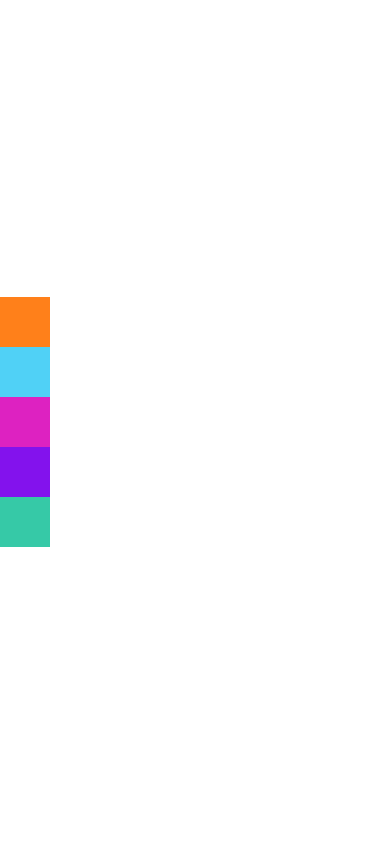
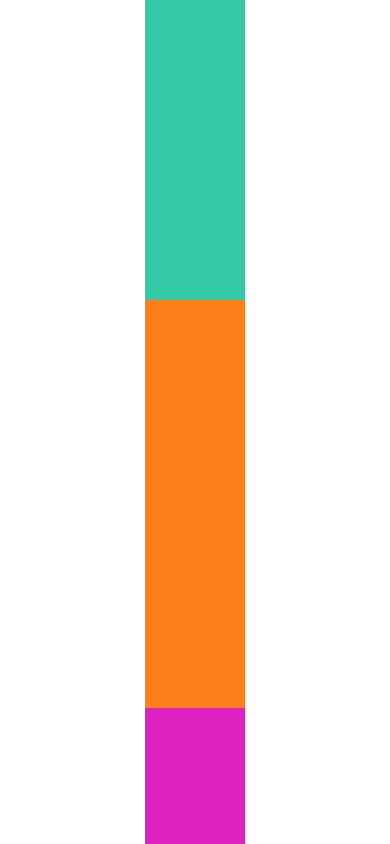
Before and after one commit to gc-marcos/course-react-nativo, a React Native app in the folder Exercicios/: screen / in a window 390 px wide. Built offline with nearby package versions, Linux system fonts and the light colour scheme.

Commit message:
Flexbox
Flexbox final.

```diff
--- a/Exercicios/src/App.js
+++ b/Exercicios/src/App.js
@@ -1,7 +1,9 @@
 import React from 'react';
 import {SafeAreaView, StyleSheet} from 'react-native';
 
-import FlexboxV2 from './components/layout/FlexboxV2';
+import FlexboxV4 from './components/layout/FlexboxV4';
+// import FlexboxV3 from './components/layout/FlexboxV3';
+// import FlexboxV2 from './components/layout/FlexboxV2';
 // import FlexboxV1 from './components/layout/FlexboxV1';
 // import Quadrado from './components/layout/Quadrado';
 // import DigiteSeuNome from './components/DigiteSeuNome';
@@ -25,8 +27,10 @@
 
 export default () => (
   <SafeAreaView style={style.App}>
+    <FlexboxV4 />
+    {/*<FlexboxV3 />
     <FlexboxV2 />
-    {/*<FlexboxV1 />
+    <FlexboxV1 />
     <DigiteSeuNome />
     <ListaProdutosV2 />
     <ListaProdutos />
--- a/Exercicios/src/components/layout/FlexboxV2.js
+++ b/Exercicios/src/components/layout/FlexboxV2.js
@@ -16,8 +16,10 @@
 
 const style = StyleSheet.create({
   FlexV1: {
+    flexGrow: 1,
     width: '100%',
-    justifyContent: 'space-between',
+    alignItems: 'center',
+    justifyContent: 'space-evenly',
     backgroundColor: '#FFF',
   },
 });
--- /dev/null
+++ b/Exercicios/src/components/layout/FlexboxV3.js
@@ -0,0 +1,26 @@
+import React from 'react';
+import {View, StyleSheet} from 'react-native';
+import Quadrado from './Quadrado';
+
+export default props => {
+  return (
+    <View style={style.Flex1}>
+      <Quadrado cor="#ff801a" lado={20} />
+      <Quadrado cor="#50d1f6" lado={30} />
+      <Quadrado cor="#dd22c1" lado={40} />
+      <Quadrado cor="#8312ed" lado={50} />
+      <Quadrado cor="#36c9a7" lado={60} />
+    </View>
+  );
+};
+
+const style = StyleSheet.create({
+  Flex1: {
+    flexDirection: 'row',
+    justifyContent: 'space-evenly',
+    alignItems: 'baseline',
+    width: '100%',
+    height: 350,
+    backgroundColor: '#FFF',
+  },
+});
--- /dev/null
+++ b/Exercicios/src/components/layout/FlexboxV4.js
@@ -0,0 +1,32 @@
+import React from 'react';
+import {View, StyleSheet} from 'react-native';
+
+export default props => {
+  return (
+    <View style={style.FlexV4}>
+      <View style={style.V0} />
+      <View style={style.V1} />
+      <View style={style.V2} />
+    </View>
+  );
+};
+
+const style = StyleSheet.create({
+  FlexV4: {
+    flexGrow: 1,
+    width: 100,
+    backgroundColor: '#FFF',
+  },
+  V0: {
+    backgroundColor: '#36c9a7',
+    height: 300,
+  },
+  V1: {
+    backgroundColor: '#ff801a',
+    flexGrow: 3,
+  },
+  V2: {
+    backgroundColor: '#dd22c1',
+    flexGrow: 1,
+  },
+});
--- a/Exercicios/src/components/layout/Quadrado.js
+++ b/Exercicios/src/components/layout/Quadrado.js
@@ -2,7 +2,7 @@
 import {View} from 'react-native';
 
 export default props => {
-  const lado = 50;
+  const lado = props.lado || 50;
   return (
     <View
       style={{
```
